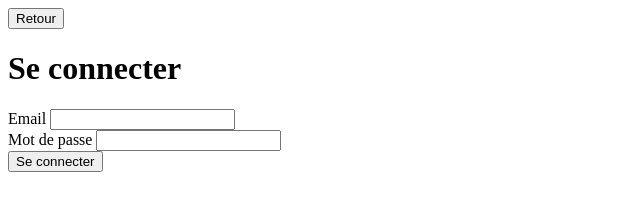
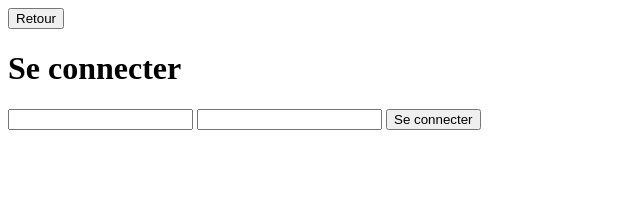
Before and after one commit to timy0139/4a-isi-projet-front, a plain HTML site: page connexion.html in a window 1280 px wide. Shown: the whole page, without its empty margins (0-640 px from the left). Drawn offline with Linux system fonts and the light colour scheme.

Commit message:
🐛 fix page de connexion

```diff
--- a/connexion.html
+++ b/connexion.html
@@ -9,12 +9,10 @@
     <button id="btnRetour">Retour</button>
     <h1>Se connecter</h1>
     <form id="formConnexion">
-        <label for="email">Email</label>
-        <input type="email" id="email" required>
-        <br>
-        <label for="mdp">Mot de passe</label>
-        <input type="password" id="mdp" required>
-        <br>
+        <input  id="username">
+
+        <input type="password" id = "mdp">
+
         <button type="submit">Se connecter</button>
     </form>
     <script src="connexion.js"></script>
--- a/connexion.js
+++ b/connexion.js
@@ -8,7 +8,8 @@ btnRetour.addEventListener("click", function() {
 formulaire.addEventListener("submit", function(event) {
     event.preventDefault(); // empêche le rechargement de la page
 
-    const email = document.getElementById("email").value;
+    const name = document.getElementById("username").value;
+    const password = document.getElementById("mdp").value;
 
     // Pas de back : on simule la connexion en mémorisant l'email
     localStorage.setItem("utilisateurConnecte", email);
```
